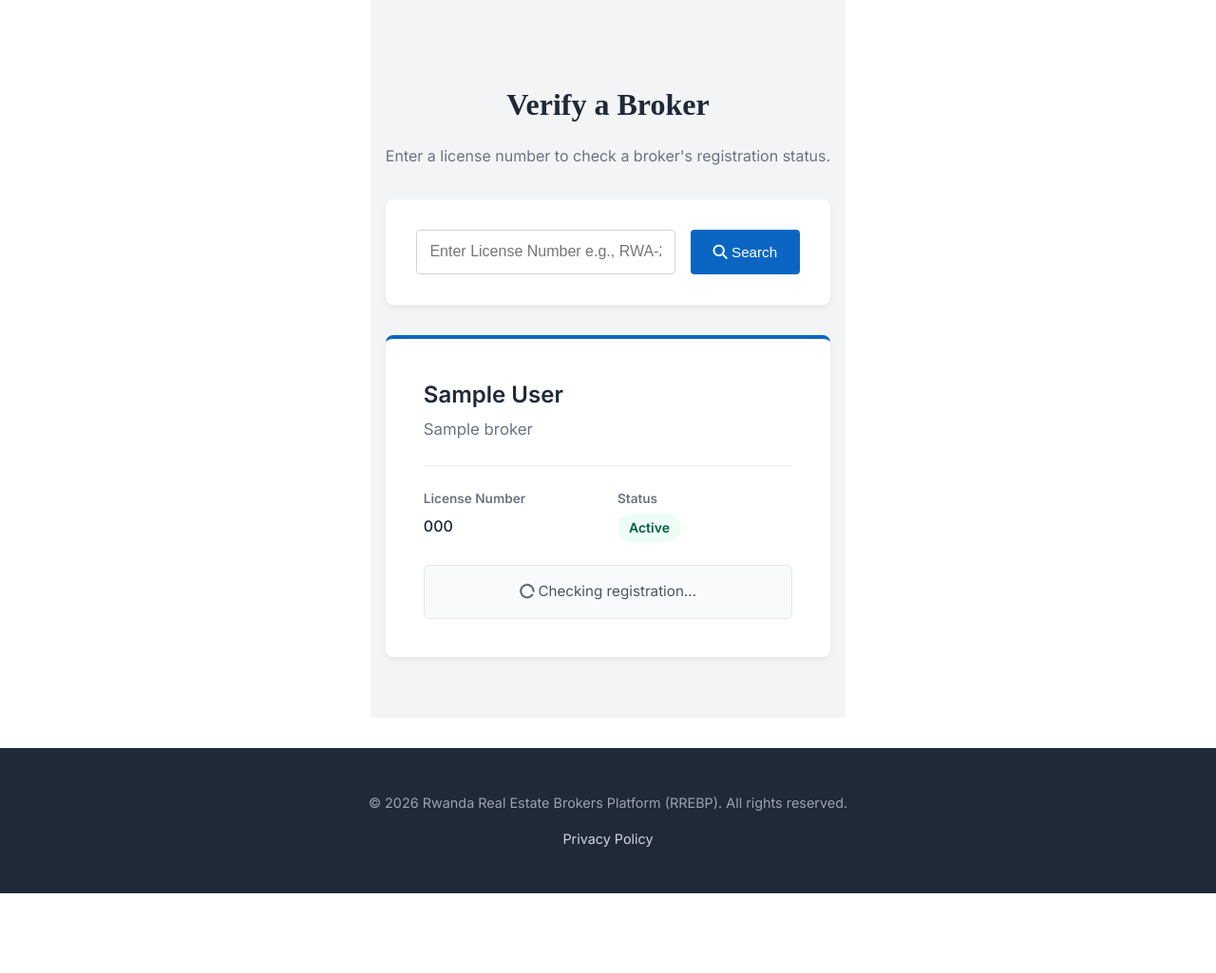
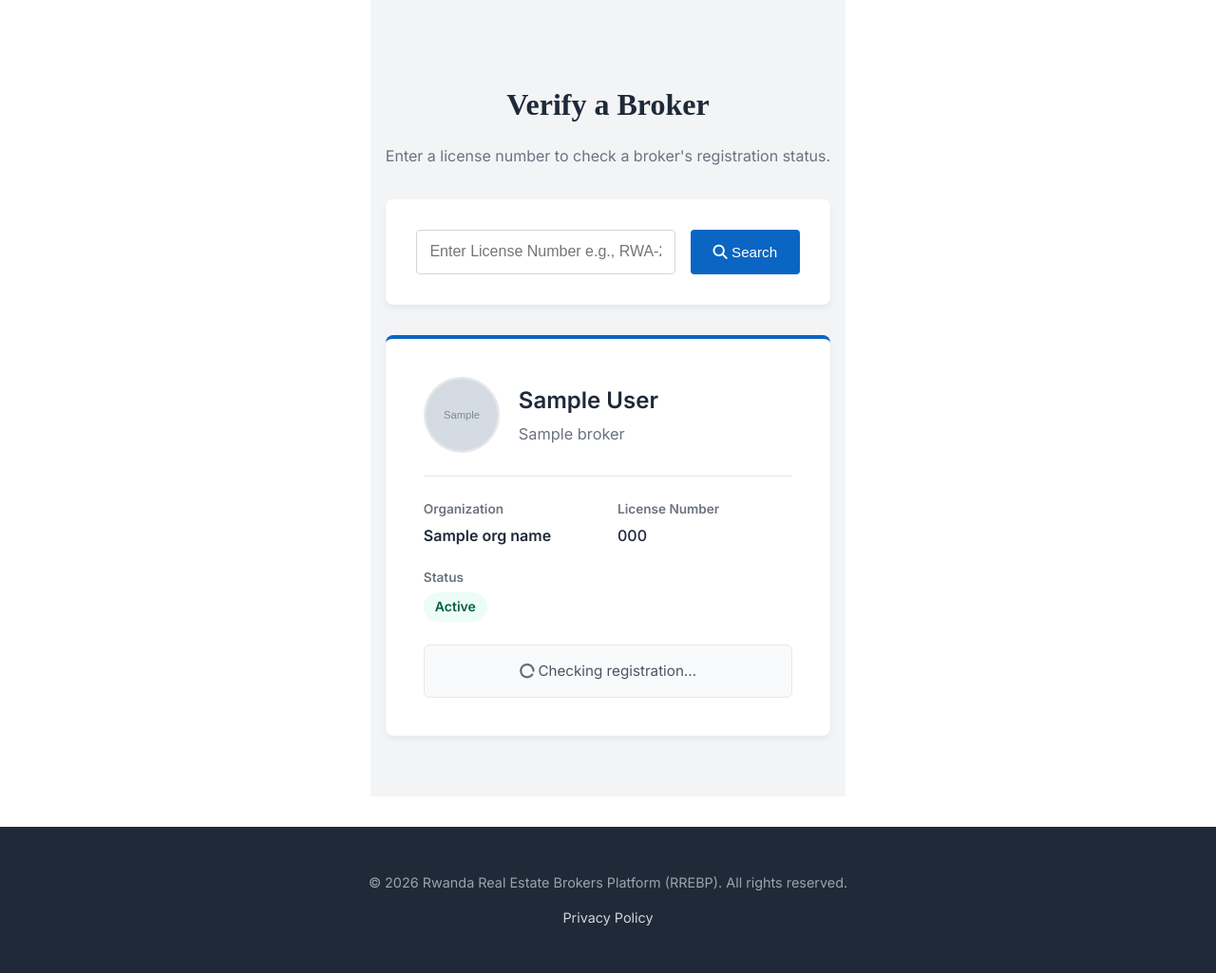
Before and after one commit to desparvis/rrebp, a Flask app: template templates/verify.html in a window 1280 px wide. Shown: the part 106-1131 px from the top of the page at 95% size. Before the commit the page ends 1047 px from the top, so only its background shows below. Run offline with Flask 3, Linux system fonts and the light colour scheme; tables that the repository leaves empty hold one stand-in row (values such as "Sample post"); the template is opened without the code that fills it: values that come from a table or form of the project are taken from there, most other values are stand-ins (such as "Sample title", 1, 10 or a date in 2020); grey boxes marked "Sample" are stand-in pictures; some libraries are stand-ins or nearby versions; some web fonts are replaced.

Commit message:
verification page updates

```diff
--- a/templates/verify.html
+++ b/templates/verify.html
@@ -28,6 +28,37 @@
         border-top: 4px solid var(--btn-blue);
     }
 
+    .broker-header {
+        display: flex;
+        align-items: center;
+        gap: 1.25rem;
+    }
+
+    .broker-avatar {
+        width: 76px;
+        height: 76px;
+        border-radius: 50%;
+        object-fit: cover;
+        border: 2px solid #E5E7EB;
+        flex-shrink: 0;
+        background-color: #F3F4F6;
+    }
+
+    .broker-avatar-fallback {
+        width: 76px;
+        height: 76px;
+        border-radius: 50%;
+        background-color: #EEF2FF;
+        color: var(--btn-blue);
+        display: flex;
+        align-items: center;
+        justify-content: center;
+        font-size: 1.5rem;
+        font-weight: 700;
+        border: 2px solid #DBEAFE;
+        flex-shrink: 0;
+    }
+
     .search-form {
         display: flex;
         gap: 1rem;
@@ -46,7 +77,7 @@
 
     .status-pill {
         display: inline-block;
-        margin-top: 0.25rem;
+        margin-top: 0.3rem;
         padding: 0.25rem 0.75rem;
         border-radius: 9999px;
         font-size: 0.875rem;
@@ -88,6 +119,11 @@
         .result-box {
             padding: 1.5rem;
         }
+        .broker-header {
+            flex-direction: column;
+            text-align: center;
+            gap: 0.85rem;
+        }
         .search-form {
             flex-direction: column;
         }
@@ -123,16 +159,35 @@
         {% if broker %}
         {% set is_suspended = (broker.status | lower == 'suspended') %}
         <div class="result-box">
-            <h2 style="margin-top: 0; margin-bottom: 0.25rem; color: var(--text-dark);">{{ broker.full_name }}</h2>
-            <p style="color: var(--text-muted); font-size: 1.05rem; margin-top: 0;">{{ broker.professional_title }}</p>
+            <div class="broker-header">
+                {% if broker.profile_photo_url %}
+                <img src="{{ broker.profile_photo_url }}" alt="{{ broker.full_name }}" class="broker-avatar">
+                {% else %}
+                <div class="broker-avatar-fallback">
+                    {{ broker.full_name[:1] | upper }}
+                </div>
+                {% endif %}
+
+                <div>
+                    <h2 style="margin: 0 0 0.2rem 0; color: var(--text-dark);">{{ broker.full_name }}</h2>
+                    <p style="color: var(--text-muted); font-size: 1.02rem; margin: 0;">{{ broker.professional_title }}</p>
+                </div>
+            </div>
 
             <hr style="border: 0; border-top: 1px solid #E5E7EB; margin: 1.5rem 0;">
 
             <div class="result-grid" {% if is_suspended %}style="margin-bottom: 0;"{% endif %}>
                 <div>
-                    <strong style="display: block; color: var(--text-muted); font-size: 0.85rem;">License
-                        Number</strong>
-                    <span style="display: inline-block; margin-top: 0.3rem; color: var(--text-dark); font-weight: 500;">{{ broker.license_number }}</span>
+                    <strong style="display: block; color: var(--text-muted); font-size: 0.85rem;">Organization</strong>
+                    <span style="display: inline-block; margin-top: 0.3rem; color: var(--text-dark); font-weight: 600;">
+                        {{ org_name or "Independent" }}
+                    </span>
+                </div>
+                <div>
+                    <strong style="display: block; color: var(--text-muted); font-size: 0.85rem;">License Number</strong>
+                    <span style="display: inline-block; margin-top: 0.3rem; color: var(--text-dark); font-weight: 500;">
+                        {{ broker.license_number }}
+                    </span>
                 </div>
                 <div>
                     <strong style="display: block; color: var(--text-muted); font-size: 0.85rem;">Status</strong>
```
